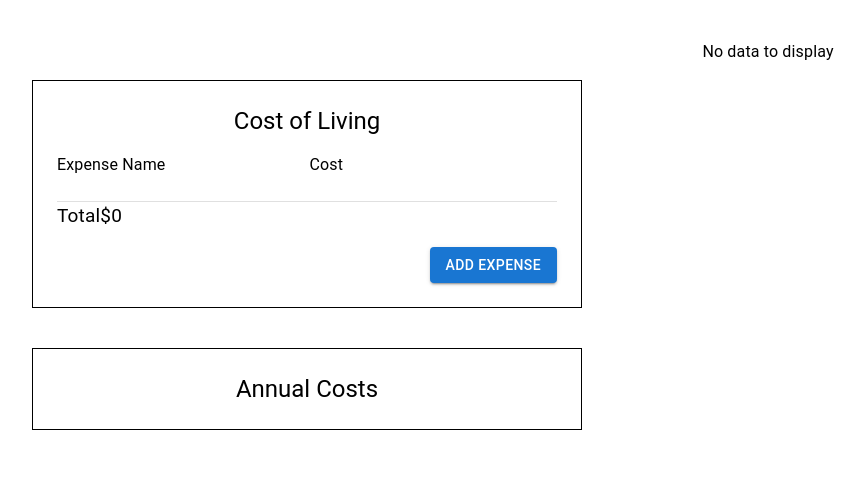
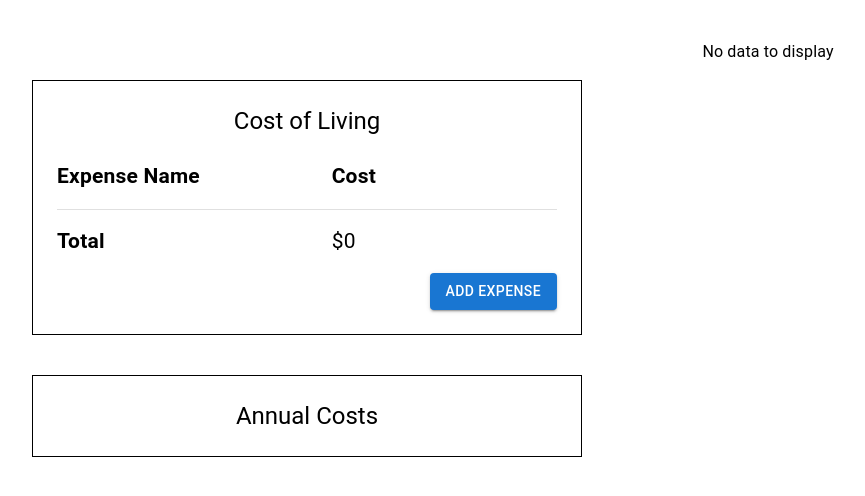
Before and after one commit to vknanavati/typescript-calculator, a React (Create React App) app: page / in a window 1280 px wide. Shown: the top 496 px of the page, without its empty margins (32-897 px from the left). Built offline with nearby package versions, Linux system fonts and the light colour scheme.

Commit message:
formatted headings, footers to align with name and amount data.

```diff
--- a/src/components/BudgetCard.tsx
+++ b/src/components/BudgetCard.tsx
@@ -28,17 +28,31 @@ export function BudgetCard({ total, expenses, onAddExpense, onDeleteExpense, onE
           <Typography variant="h5">Cost of Living</Typography>
       </Box>
 
-        <Box mt={2}>
-
-          <Box display={"flex"} gap={18} mb={3} >
-            <Typography>Expense Name</Typography>
-            <Typography>Cost</Typography>
+        <Box sx={{ display: "flex", mb: 2, mt: 3 }}>
+              {/* flex:2 allows for the Expense Name to take up twice as much space
+              as the Cost. Cost is a narrower column
+              */}
+          <Box sx={{ flex: "2", pr: 2 }}>
+            <Typography sx={{ fontSize: 21, fontWeight: "bold" }}>Expense Name</Typography>
+          </Box>
+          <Box sx={{ flex: "1", pr: 2 }}>
+            <Typography sx={{ fontSize: 21, fontWeight: "bold" }}>Cost</Typography>
+          </Box>
+          <Box sx={{ width: 80 }} /> {/* Space for edit/delete buttons */}
         </Box>
 
           {expenses.map((expense, index) => (
-              <Box key={index} display={"flex"} justifyContent={"space-between"} mb={3}>
-                <Typography sx={{fontSize: 19}}>{expense.description}</Typography>
-                <Typography sx={{fontSize: 19}}>${expense.amount}</Typography>
+            <Box
+              key={index}
+              sx={{ display: "flex", alignItems: "center", mb: 2 }}
+            >
+              <Box sx={{ flex: "2", pr: 2 }}>
+                <Typography sx={{ fontSize: 19, wordBreak: "break-word" }}>{expense.description}</Typography>
+              </Box>
+              <Box sx={{ flex: "1", pr: 2 }}>
+                <Typography sx={{ fontSize: 19 }}>${expense.amount}</Typography>
+              </Box>
+              <Box sx={{ width: 80, display: "flex", justifyContent: "flex-end" }}>
                 <IconButton>
                   <EditIcon onClick={()=>onEditExpense(index)}/>
                 </IconButton>
@@ -46,19 +60,22 @@ export function BudgetCard({ total, expenses, onAddExpense, onDeleteExpense, onE
                   <DeleteIcon/>
                 </IconButton>
               </Box>
+            </Box>
           ))}
-
-        </Box>
-
       <Box>
         <Divider/>
       </Box>
-
-        <Box display={"flex"} justifyContent={"stretch"}>
-          <Typography sx={{fontSize: 19}}>Total</Typography>
-          <Typography sx={{fontSize: 19}}>${total}</Typography>
+      <Box
+        sx={{ display: "flex", alignItems: "center", mt: 2 }}
+      >
+        <Box sx={{ flex: "2", pr: 2 }}>
+          <Typography sx={{fontSize: 21, fontWeight: "bold"}}>Total</Typography>
         </Box>
-
+        <Box sx={{ flex: "1", pr: 2 }}>
+          <Typography sx={{ fontSize: 21 }}>${total}</Typography>
+        </Box>
+        <Box sx={{ width: 80 }} />
+      </Box>
       <Box display={"flex"} justifyContent={"right"} mt={2}>
           <Button
               variant="contained"
@@ -67,7 +84,6 @@ export function BudgetCard({ total, expenses, onAddExpense, onDeleteExpense, onE
               Add Expense
           </Button>
       </Box>
-
     </Box>
   )
 }
```
Lines whose indentation alone changed are shown as unchanged.
